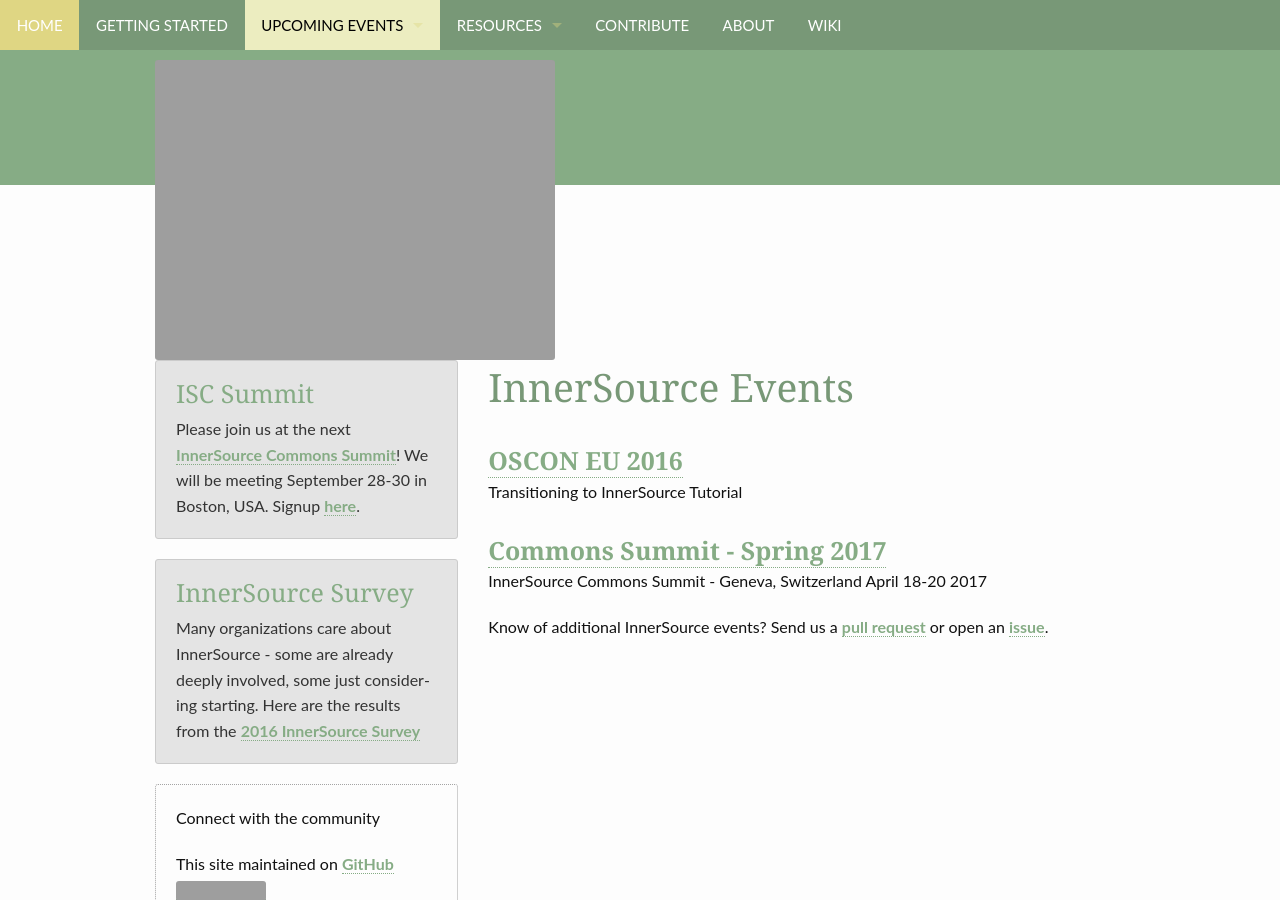
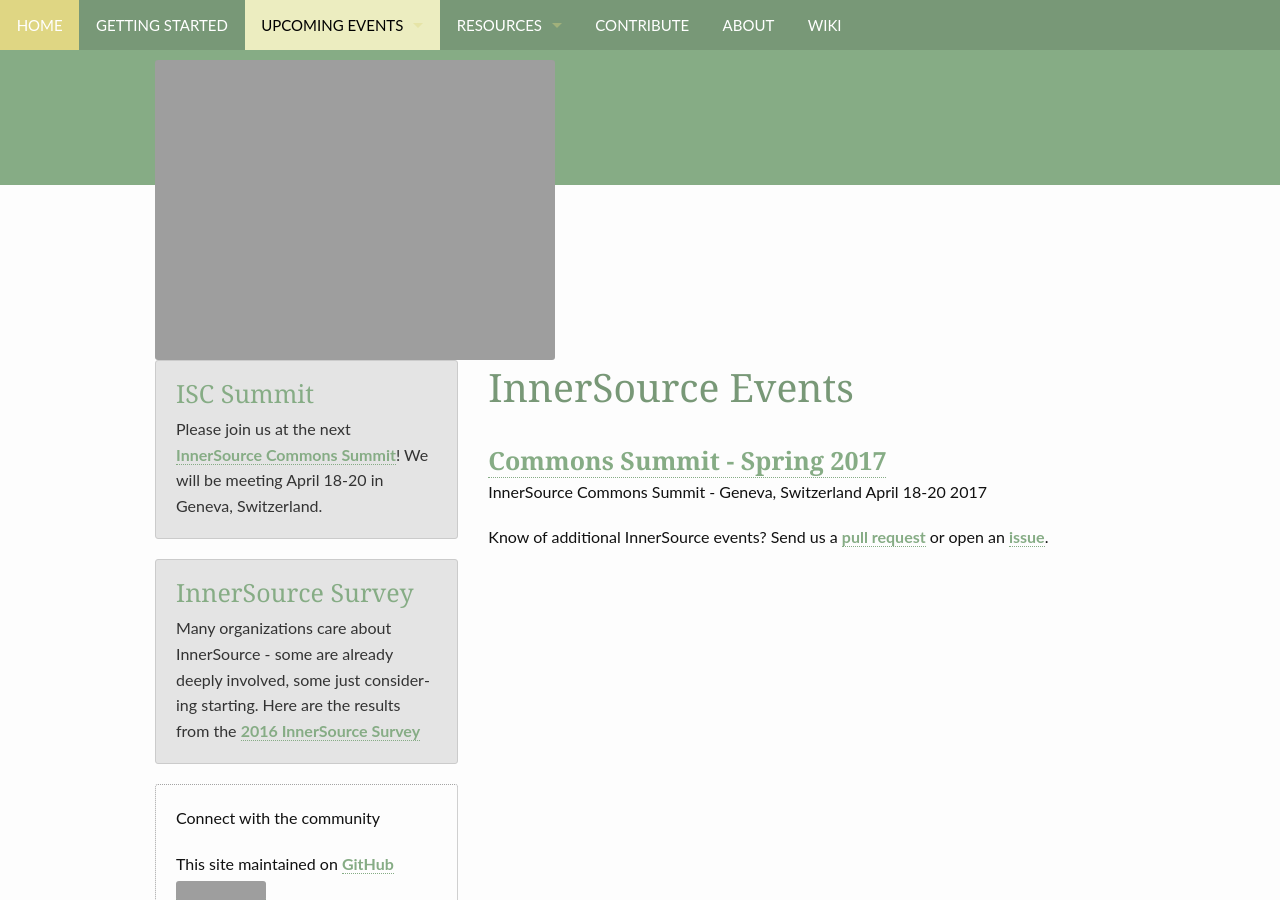
Before and after one commit to paypal/InnerSourceCommons, a Jekyll site: the page built from events/index.md, in a window 1280 px wide and 900 px high. Built offline with Jekyll 4.4.1, drawn with Linux system fonts in a browser that asks for light colours; grey boxes are pictures that could not be loaded.

Commit message:
Update event info

```diff
--- a/_data/navigation.yml
+++ b/_data/navigation.yml
@@ -10,8 +10,6 @@
   url: "/events/"
   side: left
   dropdown:
-  - title: "OSCON EU 2016"
-    url: "http://conferences.oreilly.com/oscon/open-source-eu/public/schedule/detail/53498"
   - title: "Summit EU 2017"
     url: "/events/isc-spring-2017"
 
--- a/_includes/_sidebar.html
+++ b/_includes/_sidebar.html
@@ -2,7 +2,7 @@
 	<div class="panel radius">
 		<h3><a href="/InnerSourceCommons/events/isc-fall-2016/">ISC Summit</a></h3>
 		<p>
-		  Please join us at the next <a href="/InnerSourceCommons/events/isc-fall-2016/">InnerSource Commons Summit</a>! We will be meeting September 28-30 in Boston, USA. Signup <a href="https://www.eventbrite.com/e/innersource-commons-summit-fall-2016-tickets-26666521283">here</a>.
+		  Please join us at the next <a href="/InnerSourceCommons/events/isc-spring-2017/">InnerSource Commons Summit</a>! We will be meeting April 18-20 in Geneva, Switzerland.
 		</p>
 	</div>
 	<div class="panel radius">
--- a/events/index.md
+++ b/events/index.md
@@ -2,10 +2,6 @@
 layout: page
 title: 'InnerSource Events'
 ---
-
-### [OSCON EU 2016](http://conferences.oreilly.com/oscon/open-source-eu/public/schedule/detail/53498)
-
-Transitioning to InnerSource Tutorial
 
 ### [Commons Summit - Spring 2017](isc-spring-2017)
 
```
